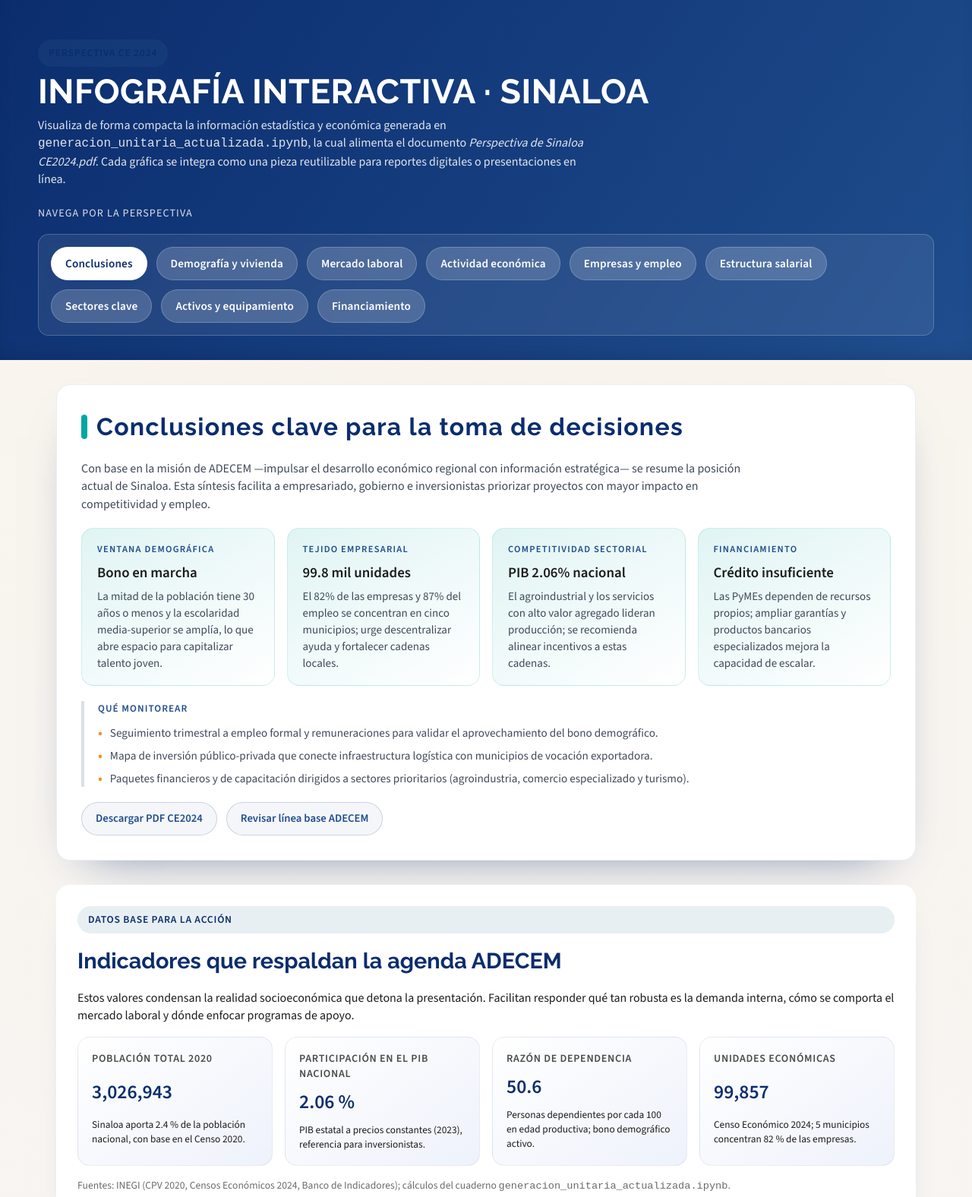
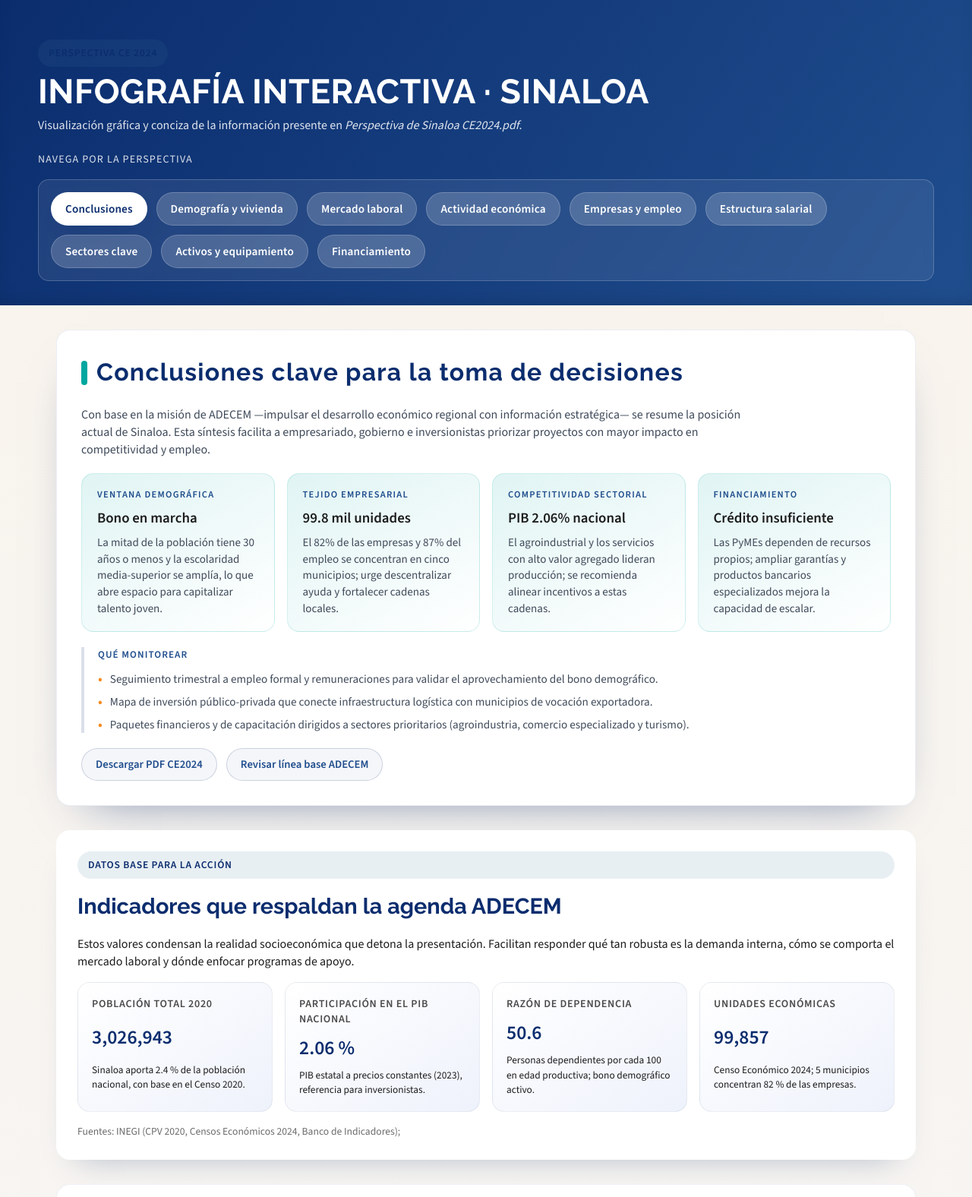
Before and after one commit to Reckoner24/InfografiasINEGI, a plain HTML site: page index.html in a window 1280 px wide. Shown: the top 1576 px of the page at 76% size. Drawn offline with nearby package versions, Linux system fonts and the light colour scheme.

```diff
--- a/index.html
+++ b/index.html
@@ -617,10 +617,7 @@
                 <span class="tagline">Perspectiva CE 2024</span>
                 <h1>Infografía interactiva · Sinaloa</h1>
                 <p>
-                    Visualiza de forma compacta la información estadística y económica generada en
-                    <code>generacion_unitaria_actualizada.ipynb</code>, la cual alimenta el documento
-                    <em>Perspectiva de Sinaloa CE2024.pdf</em>. Cada gráfica se integra como una pieza
-                    reutilizable para reportes digitales o presentaciones en línea.
+                    Visualización gráfica y conciza de la información presente en <em>Perspectiva de Sinaloa CE2024.pdf</em>.
                 </p>
             </div>
             <div class="quick-nav">
@@ -722,8 +719,7 @@
                     </div>
                 </div>
                 <p class="source-note">
-                    Fuentes: INEGI (CPV 2020, Censos Económicos 2024, Banco de Indicadores); cálculos del cuaderno
-                    <code>generacion_unitaria_actualizada.ipynb</code>.
+                    Fuentes: INEGI (CPV 2020, Censos Económicos 2024, Banco de Indicadores);
                 </p>
             </div>
         </article>
@@ -1117,8 +1113,8 @@
 </main>
 
     <footer>
-        Elaborado automáticamente con los insumos del cuaderno <code>generacion_unitaria_actualizada.ipynb</code>.
-        Archivo listo para incrustarse en sitios web o integrarse al ecosistema ADECEM 2024.
+        Elaborado automáticamente con los insumos de la información del INEGI recopilada por ADECEM.
+        Creador: Manuel SIlvas
     </footer>
 
     <div id="lightbox" aria-hidden="true">
```
